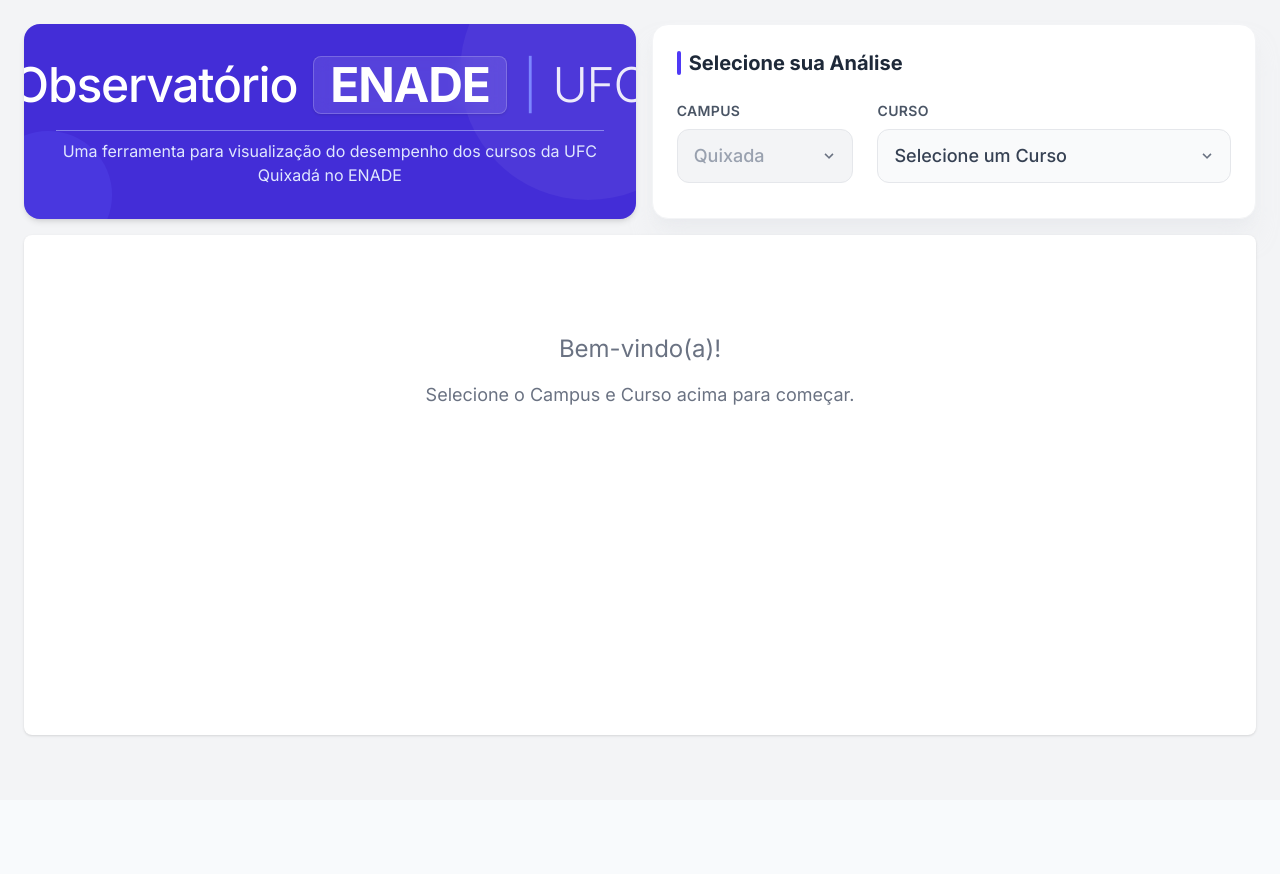
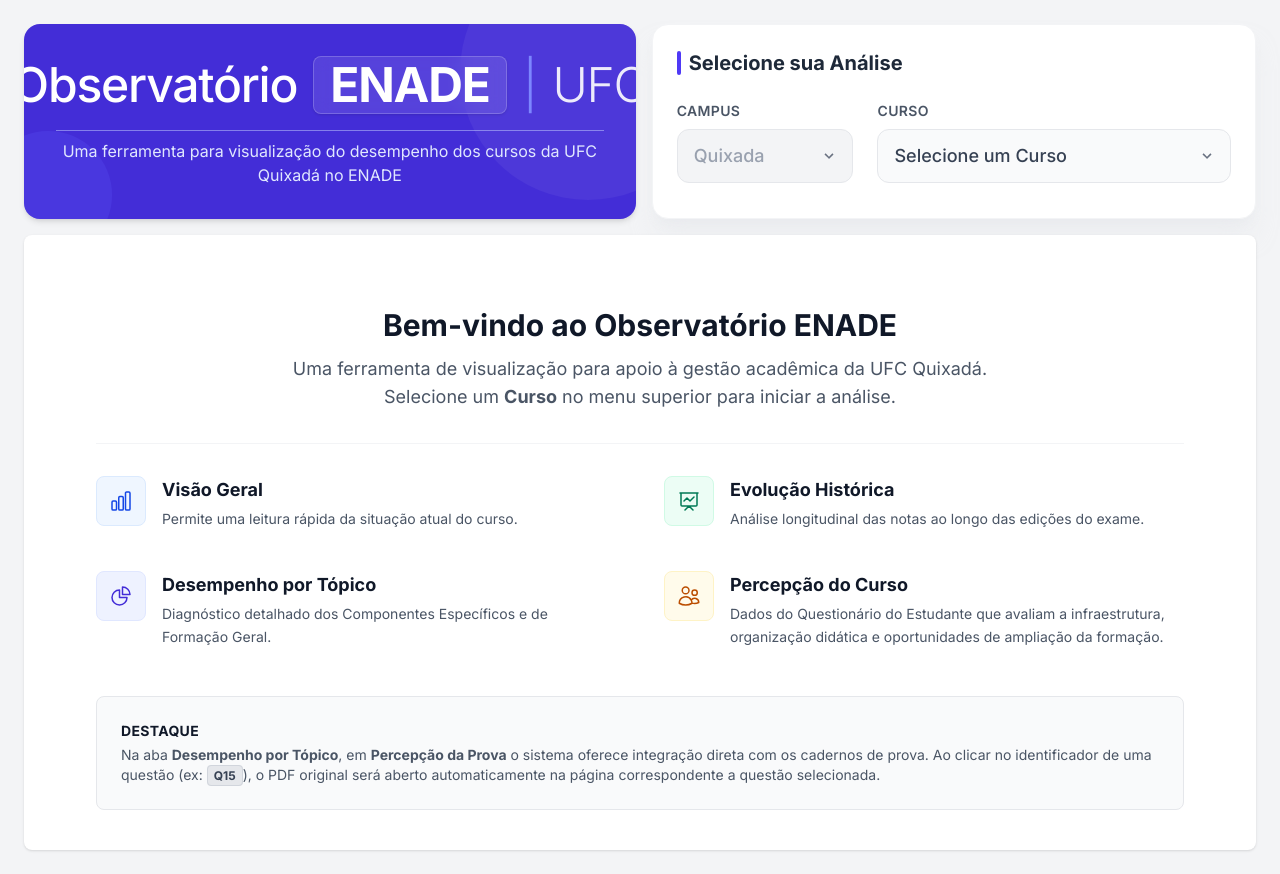
Before and after one commit to Jotape003/TCC-Enade, a React (Vite) app in the folder frontend/: page / in a window 1280 px wide. Before the commit the page ends 800 px from the top, so only its background shows below. Built offline with nearby package versions, Linux system fonts and the light colour scheme.

Commit message:
Adicionando icon + aba inicial com informações gerais

```diff
--- a/frontend/index.html
+++ b/frontend/index.html
@@ -2,13 +2,13 @@
 <html lang="en">
   <head>
     <meta charset="UTF-8" />
-    <link rel="icon" type="image/svg+xml" href="/vite.svg" />
+    <link rel="icon" href="/favIcon.svg" type="image/svg+xml" />
     <meta name="viewport" content="width=device-width, initial-scale=1.0" />
 
     <link rel="preconnect" href="https://fonts.googleapis.com">
     <link rel="preconnect" href="https://fonts.gstatic.com" crossorigin>
     <link href="https://fonts.googleapis.com/css2?family=Inter:wght@300;400;500;600;700&display=swap" rel="stylesheet">
-    <title>Insight Enade</title>
+    <title>Observatório Enade</title>
   </head>
   <body>
     <div id="root"></div>
--- a/frontend/src/App.jsx
+++ b/frontend/src/App.jsx
@@ -9,6 +9,7 @@
 } from './services/enadeService';
 import { useEnadeData } from './hooks/useEnadeData';
 import Menu from './components/Menu';
+import WelcomeGuide from './components/CoursePanel/components/shared/components/WelcomeGuide';
 
 const App = () => {
   const [filterOptions, setFilterOptions] = useState(null);
@@ -62,10 +63,7 @@
         </div>
         <main className="flex-1 bg-white shadow rounded-lg py-2 px-6 h-full min-h-[500px]">
           {!selectedCourse ? (
-            <div className="flex flex-col items-center justify-center gap-4 text-gray-500 h-64">
-              <p className="text-2xl">Bem-vindo(a)!</p>
-              <p className="text-lg">Selecione o Campus e Curso acima para começar.</p>
-            </div>
+            <WelcomeGuide />
           ) : (
             <>
               <Tabs activeTab={activeTab} setActiveTab={setActiveTab} />
--- a/frontend/src/components/CoursePanel/components/DesempenhoTopico.jsx
+++ b/frontend/src/components/CoursePanel/components/DesempenhoTopico.jsx
@@ -497,7 +497,7 @@
                                          key={q}
                                          onClick={() => handleQuestionClick(q, 'objetivas')}
                                          title="Visualizar questão"
-                                         className="px-3 py-1.5 bg-white border border-gray-200 hover:border-indigo-500 hover:bg-indigo-50 hover:text-indigo-700 text-gray-600 font-mono text-xs font-bold rounded-lg transition-all shadow-sm active:scale-95"
+                                         className="px-3 py-1.5 cursor-pointer bg-white border border-gray-200 hover:border-indigo-500 hover:bg-indigo-50 hover:text-indigo-700 text-gray-600 font-mono text-xs font-bold rounded-lg transition-all shadow-sm active:scale-95"
                                        >
                                           {q.toUpperCase()}
                                        </button>
@@ -515,7 +515,7 @@
                                          <button
                                           key={q}
                                           onClick={() => handleQuestionClick(q, 'discursivas')}
-                                          className="px-3 py-1.5 bg-gray-50 border border-gray-200 hover:border-emerald-500 hover:bg-emerald-50 hover:text-emerald-700 text-gray-500 font-mono text-xs font-bold rounded-lg transition-all shadow-sm active:scale-95"
+                                          className="px-3 cursor-pointer py-1.5 bg-gray-50 border border-gray-200 hover:border-emerald-500 hover:bg-emerald-50 hover:text-emerald-700 text-gray-500 font-mono text-xs font-bold rounded-lg transition-all shadow-sm active:scale-95"
                                        >
                                            {q.toUpperCase()}
                                        </button>
--- /dev/null
+++ b/frontend/src/components/CoursePanel/components/shared/components/WelcomeGuide.jsx
@@ -0,0 +1,91 @@
+import React from 'react';
+
+const WelcomeGuide = () => {
+  return (
+    <div className="max-w-6xl mx-auto mt-8 p-8 bg-white animate-in fade-in slide-in-from-bottom-4 duration-500">
+      <div className="flex flex-col justify-center items-center border-b border-gray-100 pb-8 mb-8 text-center">
+        <h1 className="text-3xl font-bold text-gray-900 mb-3">Bem-vindo ao Observatório ENADE</h1>
+        <p className="text-gray-600 text-lg max-w-3xl">
+          Uma ferramenta de visualização para apoio à gestão acadêmica da UFC Quixadá. Selecione um <strong>Curso</strong> no menu superior para iniciar a análise.
+        </p>
+      </div>
+
+      <div className="grid md:grid-cols-2 gap-x-12 gap-y-10 mb-12">
+
+        <div className="flex gap-4 items-start group">
+          <div className="p-3 bg-blue-50 text-blue-700 rounded-lg border border-blue-100 group-hover:bg-blue-100 transition-colors">
+            <svg className="w-6 h-6" fill="none" viewBox="0 0 24 24" stroke="currentColor">
+              <path strokeLinecap="round" strokeLinejoin="round" strokeWidth={1.5} d="M3 13.125C3 12.504 3.504 12 4.125 12h2.25c.621 0 1.125.504 1.125 1.125v6.75C7.5 20.496 6.996 21 6.375 21h-2.25A1.125 1.125 0 0 1 3 19.875v-6.75ZM9.75 8.625c0-.621.504-1.125 1.125-1.125h2.25c.621 0 1.125.504 1.125 1.125v11.25c0 .621-.504 1.125-1.125 1.125h-2.25a1.125 1.125 0 0 1-1.125-1.125V8.625ZM16.5 4.125c0-.621.504-1.125 1.125-1.125h2.25C20.496 3 21 3.504 21 4.125v15.75c0 .621-.504 1.125-1.125 1.125h-2.25a1.125 1.125 0 0 1-1.125-1.125V4.125Z" />
+            </svg>
+          </div>
+          <div>
+            <h3 className="font-bold text-gray-900 mb-1 text-lg">Visão Geral</h3>
+            <p className="text-sm text-gray-600 leading-relaxed">
+                Permite uma leitura rápida da situação atual do curso.
+            </p>
+          </div>
+        </div>
+
+        <div className="flex gap-4 items-start group">
+          <div className="p-3 bg-emerald-50 text-emerald-700 rounded-lg border border-emerald-100 group-hover:bg-emerald-100 transition-colors">
+            <svg className="w-6 h-6" fill="none" viewBox="0 0 24 24" stroke="currentColor">
+              <path strokeLinecap="round" strokeLinejoin="round" strokeWidth={1.5} d="M7 12l3-3 3 3 4-4M8 21l4-4 4 4M3 4h18M4 4h16v12a1 1 0 01-1 1H5a1 1 0 01-1-1V4z" />
+            </svg>
+          </div>
+          <div>
+            <h3 className="font-bold text-gray-900 mb-1 text-lg">Evolução Histórica</h3>
+            <p className="text-sm text-gray-600 leading-relaxed">
+              Análise longitudinal das notas ao longo das edições do exame.
+            </p>
+          </div>
+        </div>
+
+        <div className="flex gap-4 items-start group">
+          <div className="p-3 bg-indigo-50 text-indigo-700 rounded-lg border border-indigo-100 group-hover:bg-indigo-100 transition-colors">
+            <svg className="w-6 h-6" fill="none" viewBox="0 0 24 24" stroke="currentColor">
+              <path strokeLinecap="round" strokeLinejoin="round" strokeWidth={1.5} d="M10.5 6a7.5 7.5 0 1 0 7.5 7.5h-7.5V6Z M13.5 10.5H21A7.5 7.5 0 0 0 13.5 3v7.5Z" />
+            </svg>
+          </div>
+          <div>
+            <h3 className="font-bold text-gray-900 mb-1 text-lg">Desempenho por Tópico</h3>
+            <p className="text-sm text-gray-600 leading-relaxed">
+              Diagnóstico detalhado dos Componentes Específicos e de Formação Geral.
+            </p>
+          </div>
+        </div>
+
+        <div className="flex gap-4 items-start group">
+          <div className="p-3 bg-amber-50 text-amber-700 rounded-lg border border-amber-100 group-hover:bg-amber-100 transition-colors">
+            <svg className="w-6 h-6" fill="none" viewBox="0 0 24 24" stroke="currentColor">
+              <path strokeLinecap="round" strokeLinejoin="round" strokeWidth={1.5} d="M15 19.128a9.38 9.38 0 0 0 2.625.372 9.337 9.337 0 0 0 4.121-.952 4.125 4.125 0 0 0-7.533-2.493M15 19.128v-.003c0-1.113-.285-2.16-.786-3.07M15 19.128v.106A12.318 12.318 0 0 1 8.624 21c-2.331 0-4.512-.645-6.374-1.766l-.001-.109a6.375 6.375 0 0 1 11.964-3.07M12 6.375a3.375 3.375 0 1 1-6.75 0 3.375 3.375 0 0 1 6.75 0Zm8.25 2.25a2.625 2.625 0 1 1-5.25 0 2.625 2.625 0 0 1 5.25 0Z" />
+            </svg>
+          </div>
+          <div>
+            <h3 className="font-bold text-gray-900 mb-1 text-lg">Percepção do Curso</h3>
+            <p className="text-sm text-gray-600 leading-relaxed">
+              Dados do Questionário do Estudante que avaliam a infraestrutura, organização didática e oportunidades de ampliação da formação.
+            </p>
+          </div>
+        </div>
+
+      </div>
+
+      <div className="bg-gray-50 rounded-lg border border-gray-200 p-6 flex flex-col sm:flex-row gap-5 items-center sm:items-start">
+
+        <div className="text-center sm:text-left">
+          <h3 className="font-bold text-gray-900 text-sm uppercase tracking-wide mb-1">
+            Destaque
+          </h3>
+          <p className="text-gray-600 text-sm">
+            Na aba <strong>Desempenho por Tópico</strong>, em <strong>Percepção da Prova</strong> o sistema oferece integração direta com os cadernos de prova.
+            Ao clicar no identificador de uma questão (ex: <span className="px-1.5 py-0.5 bg-gray-200 rounded text-gray-700 font-bold text-xs border border-gray-300">Q15</span>),
+            o PDF original será aberto automaticamente na página correspondente a questão selecionada.
+          </p>
+        </div>
+      </div>
+
+    </div>
+  );
+};
+
+export default WelcomeGuide;
--- a/frontend/src/components/Tabs.jsx
+++ b/frontend/src/components/Tabs.jsx
@@ -32,7 +32,7 @@
         onClick={() => setActiveTab('percepcao-curso')}
         activeTab={activeTab}
         type="percepcao-curso"
-        path="M7.5 8.25h9m-9 3H12m-9.75 1.51c0 1.6 1.123 2.994 2.707 3.227 1.129.166 2.27.293 3.423.379.35.026.67.21.865.501L12 21l2.755-4.133a1.14 1.14 0 0 1 .865-.501 48.172 48.172 0 0 0 3.423-.379c1.584-.233 2.707-1.626 2.707-3.228V6.741c0-1.602-1.123-2.995-2.707-3.228A48.394 48.394 0 0 0 12 3c-2.392 0-4.744.175-7.043.513C3.373 3.746 2.25 5.14 2.25 6.741v6.018Z"
+        path="M15 19.128a9.38 9.38 0 0 0 2.625.372 9.337 9.337 0 0 0 4.121-.952 4.125 4.125 0 0 0-7.533-2.493M15 19.128v-.003c0-1.113-.285-2.16-.786-3.07M15 19.128v.106A12.318 12.318 0 0 1 8.624 21c-2.331 0-4.512-.645-6.374-1.766l-.001-.109a6.375 6.375 0 0 1 11.964-3.07M12 6.375a3.375 3.375 0 1 1-6.75 0 3.375 3.375 0 0 1 6.75 0Zm8.25 2.25a2.625 2.625 0 1 1-5.25 0 2.625 2.625 0 0 1 5.25 0Z"
       />
     </nav>
   </div>
```
Also changed, not shown: frontend/public/favIcon.svg (added).
